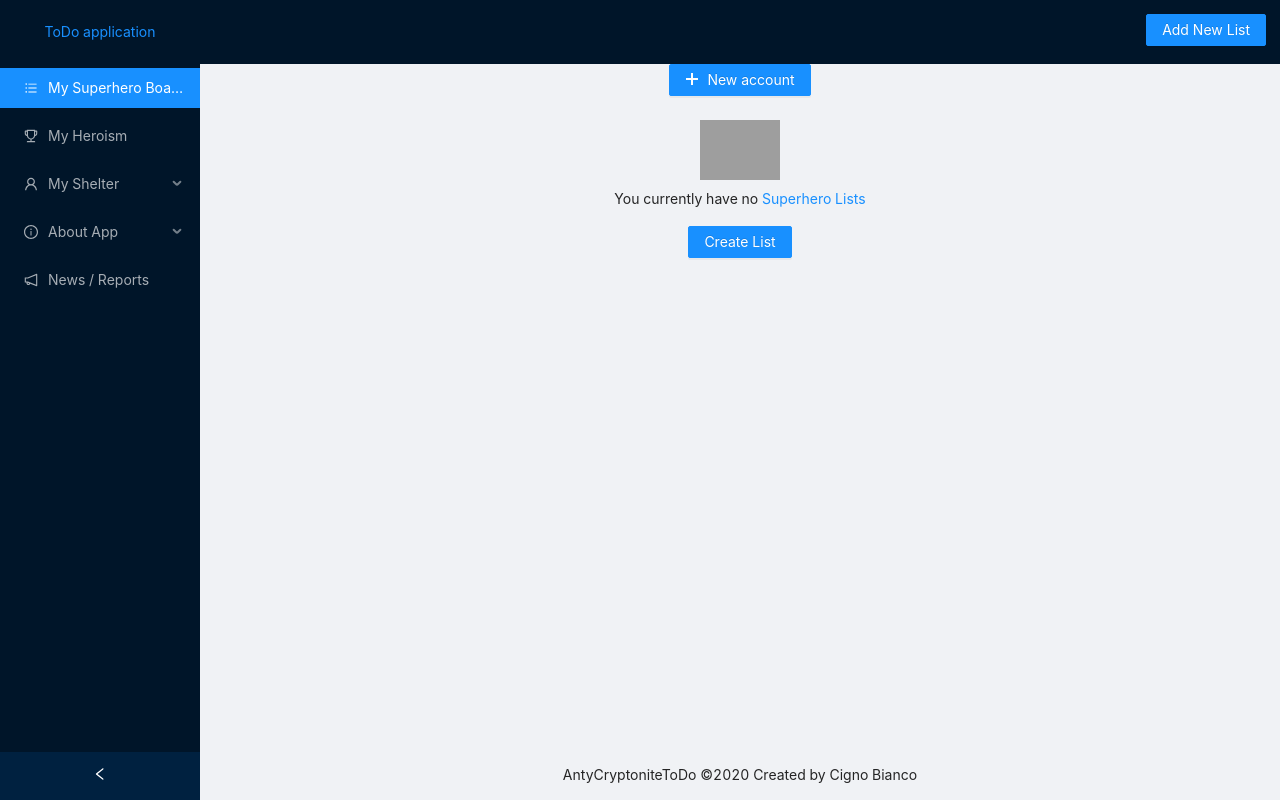
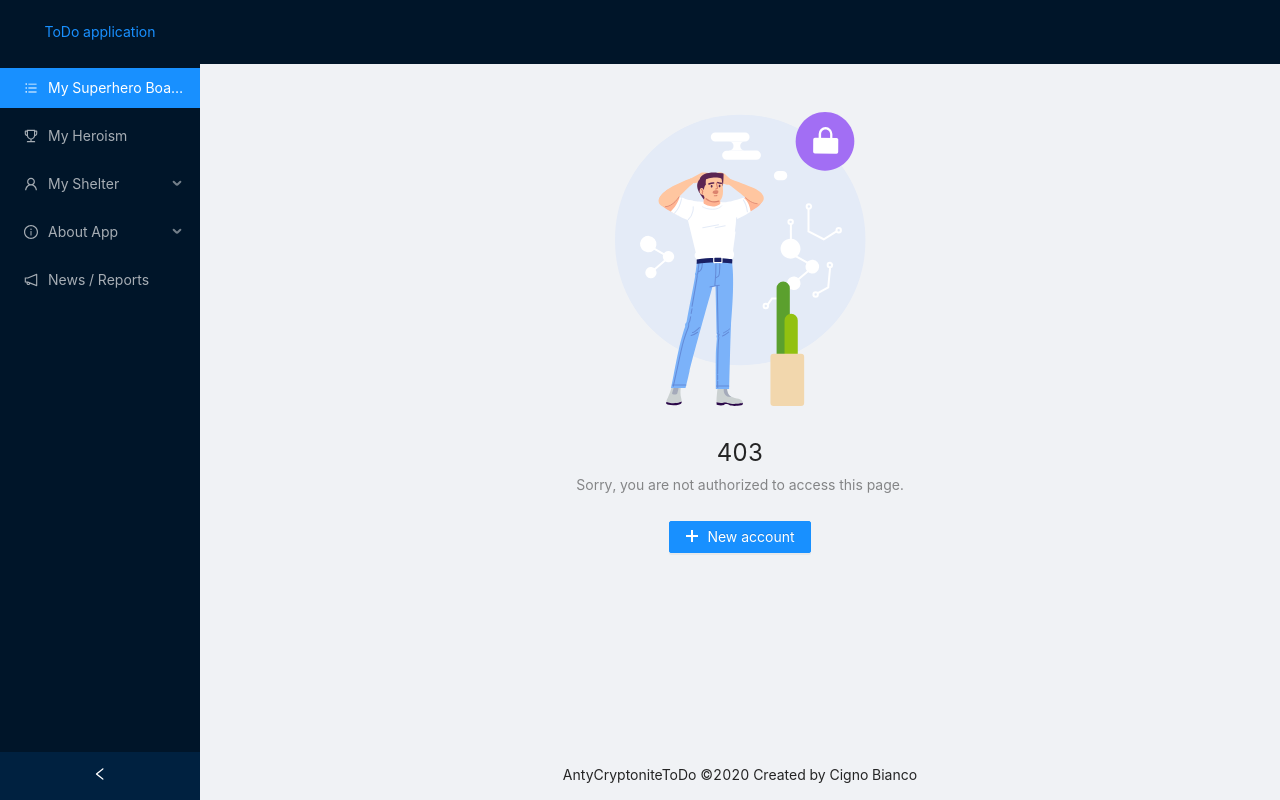
Before and after one commit to cignoBianco/SWA3, a React (Create React App) app: page / in a window 1280 px wide. Built offline with nearby package versions, Linux system fonts and the light colour scheme; grey boxes are pictures that could not be loaded.

Commit message:
403 page

```diff
--- a/src/App.js
+++ b/src/App.js
@@ -8,6 +8,7 @@ import MainLayout from './components/MainLayout'
 import Achievement from './components/user/Achievement'
 import Team from './components/statics/Team'
 import Signup from './components/user/Signup.js'
+import E403 from './components/core/E403'
 import Contacts from './components/statics/Contacts'
 import './App.css'
 
@@ -40,13 +41,19 @@ const App = () => {
           <H className="site-layout-background" style={{ padding: 0 }} />
         <BrowserRouter>
           <Content style={{ margin: '0 16px', overflowY: 'scroll' }}>
-            {!user && <Route path="/" component={Signup} /> }
-
+            {!user && (<>
+              <Route exact path="/" component={E403} />
+              <Route path="/achievement" component={E403} />
+              <Route path="/signup" component={Signup} />
+            </>)  }
+        { user && (<>
             <Route path="/" exact component={MainLayout} />
             <Route path="/achievement" component={Achievement} />
+            </>
+          )
+        }
+            <Route path="/contact" component={Contacts} />
             <Route path="/team" component={Team} />
-            <Route path="/contact" component={Contacts} />
-
           </Content>
         </BrowserRouter>
          <Footer>
--- /dev/null
+++ b/src/components/core/E403.js
@@ -0,0 +1,16 @@
+import React from 'react'
+import { Result, Button } from 'antd'
+import Signup from './../user/Signup'
+
+const E403 = () => {
+    return (
+        <Result
+            status="403"
+            title="403"
+            subTitle="Sorry, you are not authorized to access this page."
+            extra={<Signup />}
+        />
+    )
+}
+// <Button type="primary">Back Home</Button>
+export default E403
```
